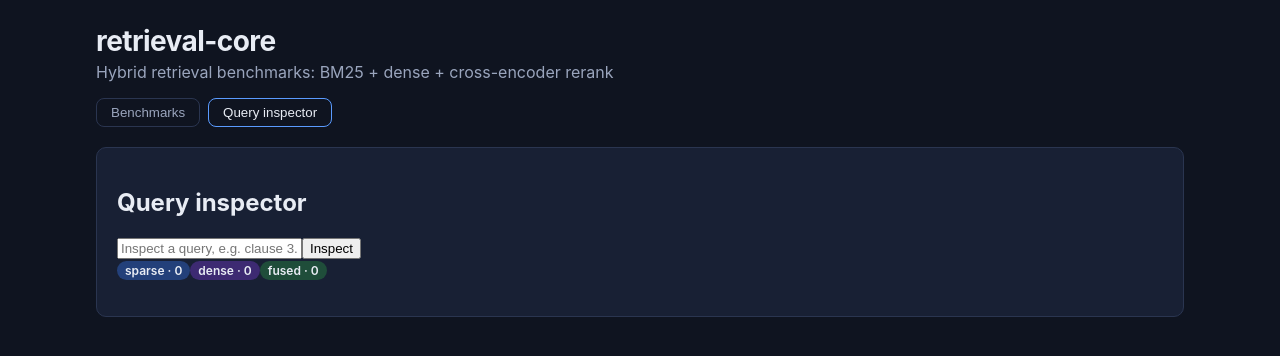
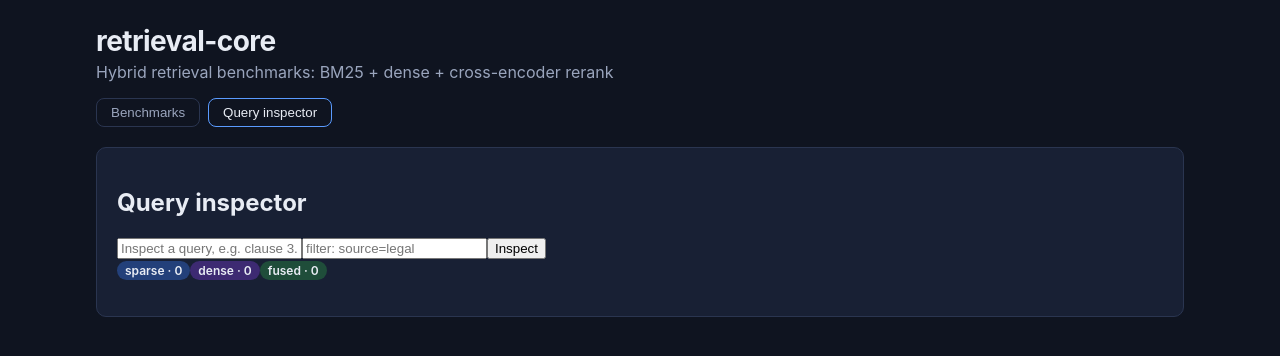
Before and after one commit to abj360/Retrieve-Me, a React (Vite) app in the folder dashboard/: page / in a window 1280 px wide. Both pictures are taken after a click on the button "Query inspector". Shown: the top 356 px of the page. Built offline with nearby package versions, Linux system fonts and the light colour scheme.

Commit message:
feat(ui): add query inspection view to dashboard

```diff
--- a/dashboard/src/App.tsx
+++ b/dashboard/src/App.tsx
@@ -53,6 +53,7 @@ export function App() {
   const [inspectionResults, setInspectionResults] = useState<RetrievedChunk[] | null>(null);
   const [isInspecting, setIsInspecting] = useState(false);
   const [inspectError, setInspectError] = useState<string | null>(null);
+  const [inspectionTookMs, setInspectionTookMs] = useState<number | null>(null);
 
   const handleInspect = (query: string) => {
     setIsInspecting(true);
@@ -60,6 +61,7 @@ export function App() {
     postRetrieve(query.trim())
       .then((response) => {
         setInspectionResults(response.results);
+        setInspectionTookMs(response.tookMs);
         setIsInspecting(false);
       })
       .catch((error: unknown) => {
@@ -115,6 +117,7 @@ export function App() {
           <QueryInspector
             onInspect={handleInspect}
             results={inspectionResults}
+            tookMs={inspectionTookMs}
             isLoading={isInspecting}
             error={inspectError}
           />
--- a/dashboard/src/components/QueryInspector.tsx
+++ b/dashboard/src/components/QueryInspector.tsx
@@ -18,6 +18,7 @@ import type { RetrievedChunk } from "../types";
 interface QueryInspectorProps {
   onInspect: (query: string) => void;
   results: RetrievedChunk[] | null;
+  tookMs: number | null;
   isLoading: boolean;
   error: string | null;
 }
@@ -28,7 +29,7 @@ interface QueryInspectorProps {
  * @param props - Inspection handler, results, and request state.
  * @returns element - Query inspection panel.
  */
-export function QueryInspector({ onInspect, results, isLoading, error }: QueryInspectorProps) {
+export function QueryInspector({ onInspect, results, tookMs, isLoading, error }: QueryInspectorProps) {
   const [query, setQuery] = useState("");
   const visibleResults = results ?? [];
   const stageCounts = visibleResults.reduce(
@@ -48,10 +49,12 @@ export function QueryInspector({ onInspect, results, isLoading, error }: QueryIn
           onChange={(event) => setQuery(event.target.value)}
           onKeyDown={(event) => event.key === "Enter" && onInspect(query)}
         />
+        <input type="text" placeholder="filter: source=legal" aria-label="filters" className="filters-input" />
         <button type="button" onClick={() => onInspect(query)} disabled={isLoading}>
           {isLoading ? "Inspecting…" : "Inspect"}
         </button>
       </div>
+      {tookMs !== null && <span className="timing-chip">{tookMs.toFixed(0)} ms</span>}
       {error !== null && <p className="error-banner">Inspection failed: {error}</p>}
       <div className="stage-breakdown" aria-label="stage counts">
         {(["sparse", "dense", "fused"] as const).map((stage) => (
```
